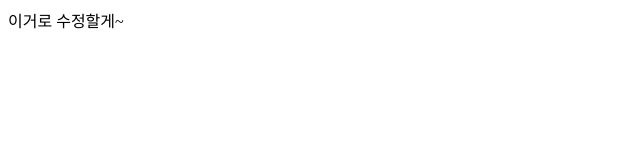
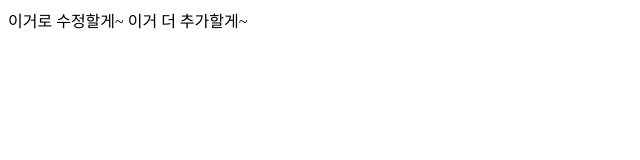
Before and after one commit to west-window/PROJECT, a plain HTML site: page index.html in a window 1280 px wide. Shown: the whole page, without its empty margins (0-640 px from the left). Drawn offline with Linux system fonts and the light colour scheme.

Commit message:
추가함~

```diff
--- a/index.html
+++ b/index.html
@@ -1,11 +1,15 @@
 <!DOCTYPE html>
 <html lang="en">
+
 <head>
     <meta charset="UTF-8">
     <meta name="viewport" content="width=device-width, initial-scale=1.0">
     <title>Document</title>
 </head>
+
 <body>
     이거로 수정할게~
+    이거 더 추가할게~
 </body>
+
 </html>
```
